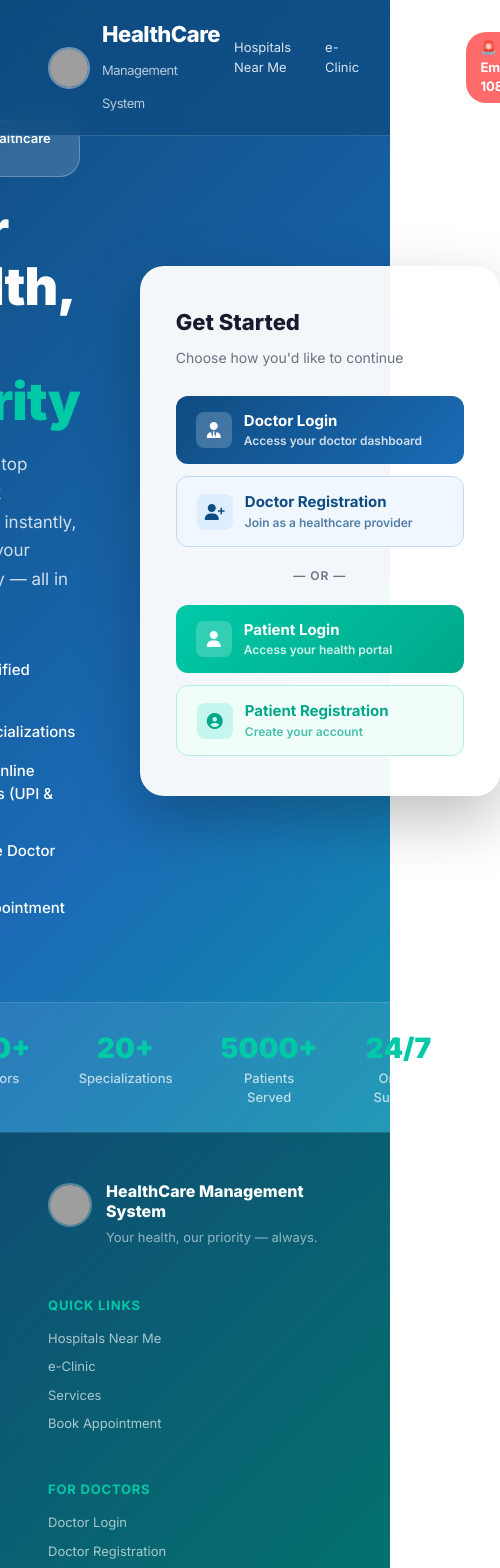
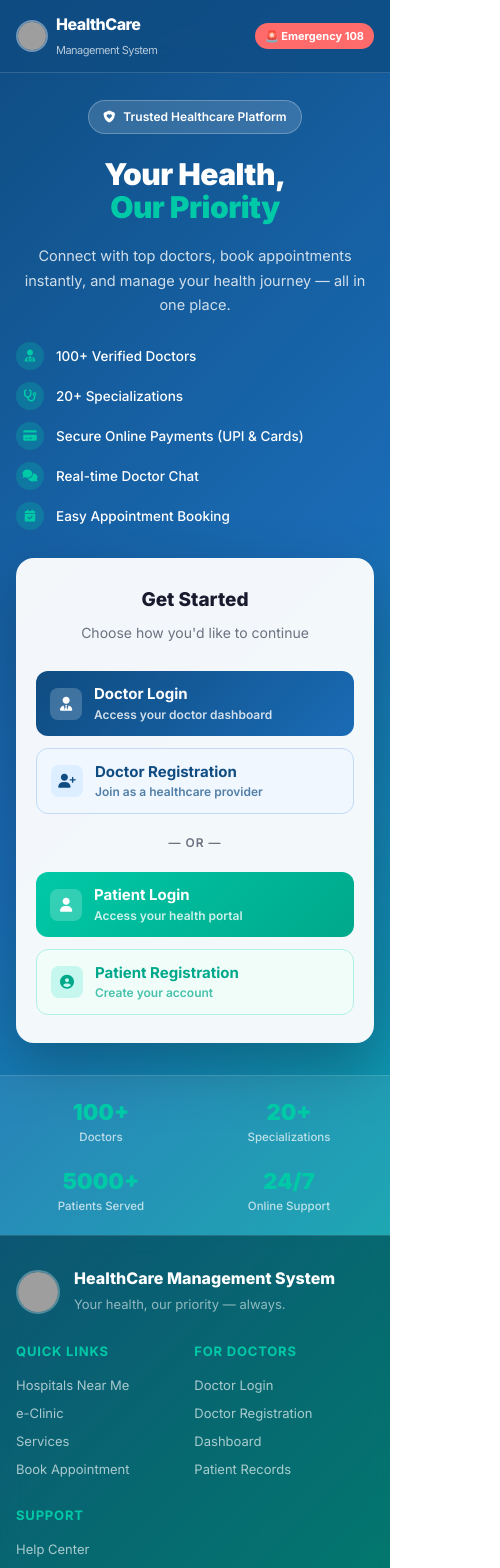
Before and after one commit to Yogesh-kumar-uvi/Healthcare-Management-System, a React (Create React App) app in the folder frontend/: page / in a window 390 px wide. Shown: the top 1568 px of the page, 500 px wide, since content can reach past the window. Built offline with nearby package versions, Linux system fonts and the light colour scheme; no server answers; grey boxes are pictures that could not be loaded.

Commit message:
Fix UI responsiveness for mobile

```diff
--- a/frontend/src/App.js
+++ b/frontend/src/App.js
@@ -5,7 +5,7 @@ import UserHome from "./components/Home/Home";
 import Notification from "./components/Notification/Notification";
 import Appointments from "./components/Appointments/Appointments";
 import MyPrescriptions from "./components/Prescription/MyPrescriptions";
-import MyProfile from "./components/Profile/MyProfile"; // ✅ NEW import
+import MyProfile from "./components/Profile/MyProfile";
 import { useSelector } from "react-redux";
 import Spinner from "./components/Spinner.js";
 import ProtectedRoute from "./components/ProtectedRoutes/ProtectedRoutes.jsx";
@@ -22,7 +22,6 @@ function App() {
           <Spinner />
         ) : (
           <Routes>
-            {/* <Route exact path="/" element={<DoctorRegistration />} /> */}
             <Route exact path="/" element={<Home />} />
 
             <Route
--- a/frontend/src/components/doctor/DoctorProfile.css
+++ b/frontend/src/components/doctor/DoctorProfile.css
@@ -237,3 +237,24 @@
         padding: 32px 28px;
     }
 }
+
+@media (max-width: 480px) {
+    .left {
+        padding: 22px 18px;
+    }
+    .right {
+        flex-direction: column;
+        align-items: flex-start;
+        padding: 20px 18px;
+        gap: 16px;
+    }
+    .fees-display {
+        font-size: 26px;
+    }
+    .edit-btn {
+        width: 100%;
+    }
+    .left .answer input {
+        max-width: 100%;
+    }
+}
--- a/frontend/src/pages/Doctor/Doctor.css
+++ b/frontend/src/pages/Doctor/Doctor.css
@@ -314,4 +314,100 @@
   .doc-main { margin-left: 0; }
   .doc-action-grid { grid-template-columns: repeat(2,1fr); }
   .doc-content { padding: 20px 16px; }
+  /* FIX: hamburger button was never shown on mobile (inline display:none never overridden) */
+  .mobile-toggle { display: flex !important; }
 }
+
+/* ── Mobile (≤600px) ──────────────────────────────────────── */
+@media (max-width: 600px) {
+  .doc-topbar {
+    padding: 12px 16px;
+  }
+
+  .doc-topbar-title {
+    font-size: 17px;
+  }
+
+  .doc-content {
+    padding: 16px 12px;
+  }
+
+  .doc-card, .doc-action-card {
+    padding: 16px;
+  }
+
+  .doc-stat-card {
+    padding: 14px;
+    gap: 12px;
+  }
+
+  .doc-stat-icon {
+    width: 40px; height: 40px;
+    font-size: 17px;
+  }
+
+  .doc-stat-val {
+    font-size: 20px;
+  }
+}
+
+/* ── Extra small (≤480px) ─────────────────────────────────── */
+@media (max-width: 480px) {
+  .doc-topbar-title {
+    font-size: 15px;
+  }
+
+  /* Hide doctor name text next to avatar in topbar to save space on tiny screens */
+  .doc-topbar > div > div > span {
+    display: none;
+  }
+
+  .doc-action-grid {
+    grid-template-columns: repeat(2,1fr);
+    gap: 10px;
+  }
+
+  .doc-action-card {
+    padding: 14px 10px;
+  }
+
+  .doc-action-icon {
+    width: 42px; height: 42px;
+    font-size: 18px;
+  }
+
+  .doc-action-label {
+    font-size: 12.5px;
+  }
+
+  .mobile-toggle {
+    width: 46px !important;
+    height: 46px !important;
+    bottom: 16px !important;
+    right: 16px !important;
+    font-size: 17px !important;
+  }
+}
+
+/* ── Smallest mobile (≤375px) ─────────────────────────────── */
+@media (max-width: 375px) {
+  .doc-topbar {
+    padding: 10px 12px;
+  }
+
+  .doc-content {
+    padding: 14px 10px;
+  }
+
+  .doc-sidebar-brand {
+    padding: 16px 12px;
+  }
+
+  .doc-nav-item {
+    font-size: 13px;
+  }
+
+  .doc-stat-grid {
+    grid-template-columns: 1fr;
+  }
+}
--- a/frontend/src/styles/Home.css
+++ b/frontend/src/styles/Home.css
@@ -391,3 +391,288 @@ body {
 .footer-copy {
   color: rgba(255,255,255,0.4);
 }
+
+/* ════════════════════════════════════════════════════════════
+   RESPONSIVE — mobile / tablet
+   Only visual/layout rules added below. No JS/functionality touched.
+   ════════════════════════════════════════════════════════════ */
+
+html, body {
+  overflow-x: hidden;
+}
+
+.landing-page {
+  overflow-x: hidden;
+  width: 100%;
+}
+
+/* ── Tablet (≤1024px) ─────────────────────────────────────── */
+@media (max-width: 1024px) {
+  .landing-topbar {
+    padding: 16px 28px;
+  }
+
+  .landing-hero {
+    padding: 110px 28px 50px;
+    gap: 36px;
+  }
+
+  .hero-title {
+    font-size: 42px;
+  }
+
+  .landing-stats {
+    padding: 22px 28px;
+    gap: 28px;
+  }
+
+  .landing-footer {
+    padding: 40px 28px 0;
+  }
+}
+
+/* ── Small tablet / large mobile (≤900px) ────────────────── */
+@media (max-width: 900px) {
+  .landing-hero {
+    flex-direction: column;
+    align-items: center;
+    text-align: center;
+    padding: 130px 24px 40px;
+    gap: 32px;
+  }
+
+  .hero-left {
+    max-width: 100%;
+  }
+
+  .hero-badge {
+    margin-left: auto;
+    margin-right: auto;
+  }
+
+  .hero-features {
+    align-items: flex-start;
+    text-align: left;
+    max-width: 420px;
+    margin: 0 auto;
+  }
+
+  .hero-right {
+    width: 100%;
+    display: flex;
+    justify-content: center;
+  }
+
+  .auth-card {
+    width: 100%;
+    max-width: 420px;
+  }
+}
+
+/* ── Mobile (≤600px) ──────────────────────────────────────── */
+@media (max-width: 600px) {
+  .landing-topbar {
+    padding: 12px 16px;
+    flex-wrap: wrap;
+    gap: 8px;
+  }
+
+  .landing-logo {
+    font-size: 16px;
+    gap: 8px;
+  }
+
+  .landing-logo img {
+    width: 32px;
+    height: 32px;
+  }
+
+  .landing-logo span small {
+    font-size: 11px !important;
+  }
+
+  /* Decorative nav links (no click behavior) hidden on mobile to prevent overflow */
+  .landing-topbar-links span:not(.emergency-badge) {
+    display: none;
+  }
+
+  .landing-topbar-links {
+    gap: 0;
+  }
+
+  .emergency-badge {
+    font-size: 11px !important;
+    padding: 5px 10px !important;
+  }
+
+  .landing-hero {
+    padding: 100px 16px 32px;
+    gap: 28px;
+  }
+
+  .hero-badge {
+    font-size: 12px;
+    padding: 7px 14px;
+  }
+
+  .hero-title {
+    font-size: 30px;
+    letter-spacing: -0.5px;
+  }
+
+  .hero-subtitle {
+    font-size: 14.5px;
+    margin-bottom: 24px;
+  }
+
+  .hero-feature-item {
+    font-size: 13.5px;
+  }
+
+  .hero-feature-item i {
+    width: 28px;
+    height: 28px;
+    font-size: 12px;
+  }
+
+  .auth-card {
+    width: 100%;
+    max-width: 100%;
+    padding: 28px 20px;
+    border-radius: 18px;
+  }
+
+  .auth-card-title {
+    font-size: 19px;
+  }
+
+  .auth-btn {
+    padding: 12px 14px;
+    font-size: 14px;
+  }
+
+  .auth-btn i {
+    width: 32px;
+    height: 32px;
+    font-size: 14px;
+  }
+
+  .landing-stats {
+    flex-wrap: wrap;
+    gap: 18px;
+    padding: 20px 16px;
+  }
+
+  .stat-item {
+    flex: 1 1 40%;
+  }
+
+  .stat-number {
+    font-size: 22px;
+  }
+
+  .stat-label {
+    font-size: 11.5px;
+  }
+
+  .landing-footer {
+    padding: 32px 16px 0;
+  }
+
+  .footer-inner {
+    gap: 28px;
+  }
+
+  .footer-brand {
+    max-width: 100%;
+  }
+
+  .footer-links {
+    gap: 28px;
+    width: 100%;
+  }
+
+  .footer-col {
+    min-width: 42%;
+  }
+
+  .footer-bottom {
+    flex-direction: column;
+    align-items: flex-start;
+    text-align: left;
+  }
+}
+
+/* ── Extra small mobile (≤375px) ─────────────────────────── */
+@media (max-width: 375px) {
+  .landing-topbar {
+    padding: 10px 12px;
+  }
+
+  .landing-logo {
+    font-size: 14px;
+  }
+
+  .hero-title {
+    font-size: 26px;
+  }
+
+  .hero-subtitle {
+    font-size: 13.5px;
+  }
+
+  .auth-card {
+    padding: 24px 16px;
+  }
+
+  .auth-btn {
+    padding: 11px 12px;
+    gap: 10px;
+  }
+
+  .stat-item {
+    flex: 1 1 100%;
+  }
+}
+
+/* ── Smallest mobile (≤320px) ─────────────────────────────── */
+@media (max-width: 320px) {
+  .landing-topbar {
+    padding: 8px 10px;
+  }
+
+  .landing-logo img {
+    width: 28px;
+    height: 28px;
+  }
+
+  .landing-logo {
+    font-size: 13px;
+  }
+
+  .hero-title {
+    font-size: 23px;
+  }
+
+  .hero-badge {
+    font-size: 11px;
+    padding: 6px 12px;
+  }
+
+  .hero-feature-item {
+    font-size: 12.5px;
+  }
+
+  .auth-card {
+    padding: 20px 14px;
+  }
+
+  .auth-card-title {
+    font-size: 17px;
+  }
+
+  .auth-btn {
+    font-size: 13px;
+    padding: 10px 10px;
+  }
+}
--- a/frontend/src/styles/User.css
+++ b/frontend/src/styles/User.css
@@ -629,6 +629,126 @@
   }
 }
 
+/* ── Mobile (≤600px) ──────────────────────────────────────── */
+@media (max-width: 600px) {
+  .user-topbar {
+    padding: 12px 16px;
+  }
+
+  .user-topbar-title {
+    font-size: 17px;
+  }
+
+  .user-topbar-right {
+    gap: 8px;
+  }
+
+  .topbar-notif-btn {
+    width: 34px;
+    height: 34px;
+    font-size: 14px;
+  }
+
+  .user-content {
+    padding: 16px 12px;
+  }
+
+  .hc-card {
+    padding: 16px;
+  }
+
+  /* Chat — stack sidebar above window instead of side-by-side */
+  .chat-container {
+    flex-direction: column;
+    height: calc(100vh - 120px);
+  }
+
+  .chat-sidebar {
+    width: 100%;
+    max-height: 160px;
+    border-right: none;
+    border-bottom: 1px solid #e8eef5;
+  }
+
+  .chat-window {
+    flex: 1;
+    min-height: 0;
+  }
+
+  .msg-bubble {
+    max-width: 82%;
+    font-size: 13.5px;
+  }
+
+  .chat-input-bar {
+    padding: 10px 12px;
+  }
+
+  .chat-send-btn {
+    width: 38px;
+    height: 38px;
+  }
+}
+
+/* ── Extra small (≤480px) ─────────────────────────────────── */
+@media (max-width: 480px) {
+  .user-topbar-title {
+    font-size: 15px;
+  }
+
+  /* Hide the user's name text next to avatar in topbar to save space; avatar stays */
+  .user-topbar-right > div > span {
+    display: none;
+  }
+
+  .sidebar-toggle {
+    width: 46px;
+    height: 46px;
+    bottom: 16px;
+    right: 16px;
+    font-size: 17px;
+  }
+
+  .doctor-card {
+    padding: 16px;
+  }
+
+  .notif-item {
+    gap: 10px;
+  }
+
+  .notif-icon {
+    width: 34px;
+    height: 34px;
+    font-size: 14px;
+  }
+}
+
+/* ── Smallest mobile (≤375px) ─────────────────────────────── */
+@media (max-width: 375px) {
+  .user-topbar {
+    padding: 10px 12px;
+  }
+
+  .user-content {
+    padding: 14px 10px;
+  }
+
+  .sidebar-brand {
+    padding: 18px 14px;
+  }
+
+  .sidebar-user-pill {
+    margin: 12px 12px 0;
+    padding: 8px 10px;
+  }
+
+  .auth-btn,
+  .sidebar-nav-item {
+    font-size: 13px;
+  }
+}
+
 /* Utility */
 .flex-row { display: flex; flex-direction: row; }
 .flex-col { display: flex; flex-direction: column; }
```
